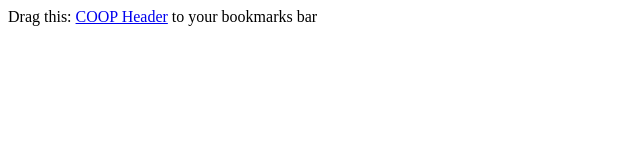
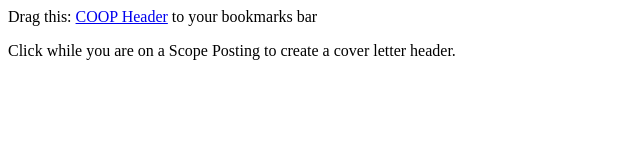
Before and after one commit to SAng/scopecoverletterheader, a plain HTML site: page index.html in a window 1280 px wide. Shown: the whole page, without its empty margins (0-640 px from the left). Drawn offline with Linux system fonts and the light colour scheme.

Commit message:
Update index.html

```diff
--- a/index.html
+++ b/index.html
@@ -1 +1,2 @@
 <p>Drag this: <a class="colour-link" href='javascript:(function(){ var aTags = document.getElementsByTagName("td"); var find = function(searchText) { for (var i = 0; i < aTags.length; i++) { if (aTags[i].textContent.trim() == searchText) { return aTags[i].nextElementSibling.innerText.trim(); break; } } return ""; }; var months = ["January", "February", "March", "April", "May", "June", "July", "August", "September", "October", "November", "December"]; var today = new Date(); prompt("Copy to clipboard: Ctrl+C", ` \n${months[today.getMonth()]} ${today.getUTCDate()}, ${today.getFullYear()} \n${find("Organization:")} \n${find("Address Line 1:")}${find("Address Line 2:") ? `\n${find("Address Line 2:")}` :""} \n${find("City:")}, ${find("Province / State:")} ${find("Postal Code / Zip Code:")} \n \nDear ${find("Address Cover Letter to:")}, \n \nRe: ${find("Job Title :")} `); })();'>COOP Header</a> to your bookmarks bar</p>
+<div> Click while you are on a Scope Posting to create a cover letter header. <div>
```
